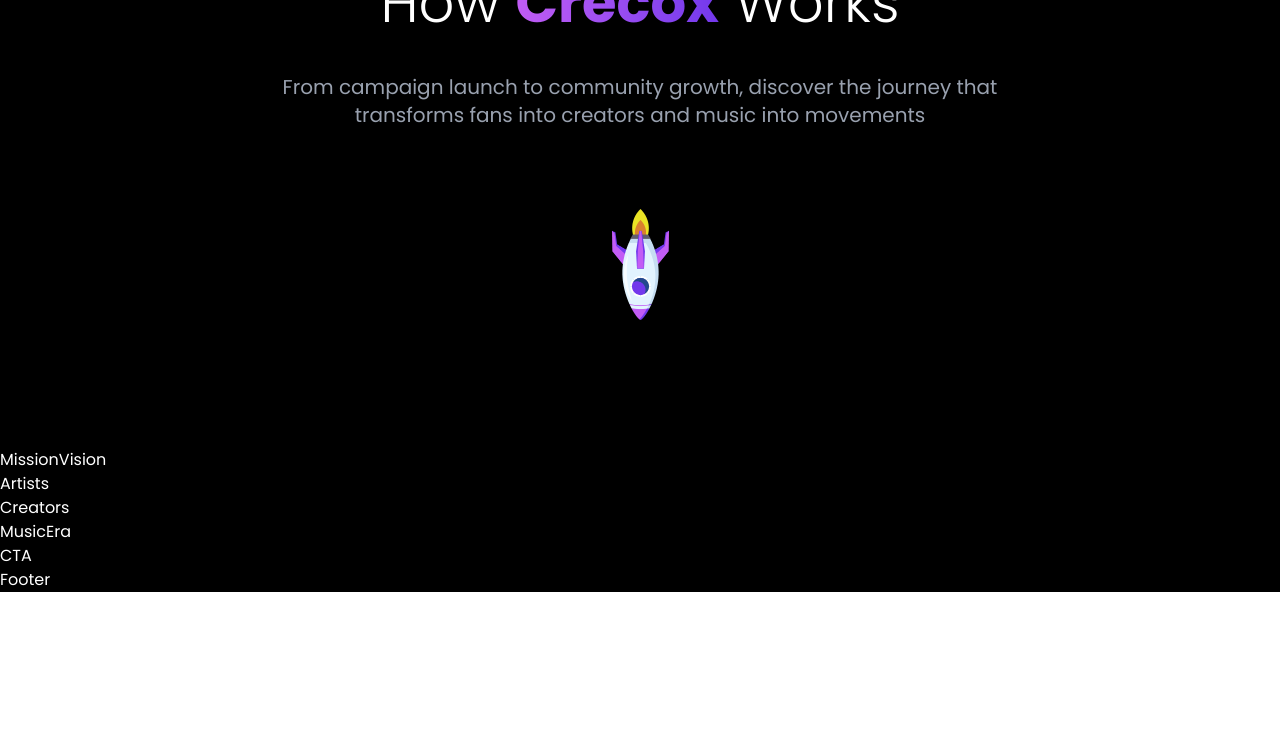
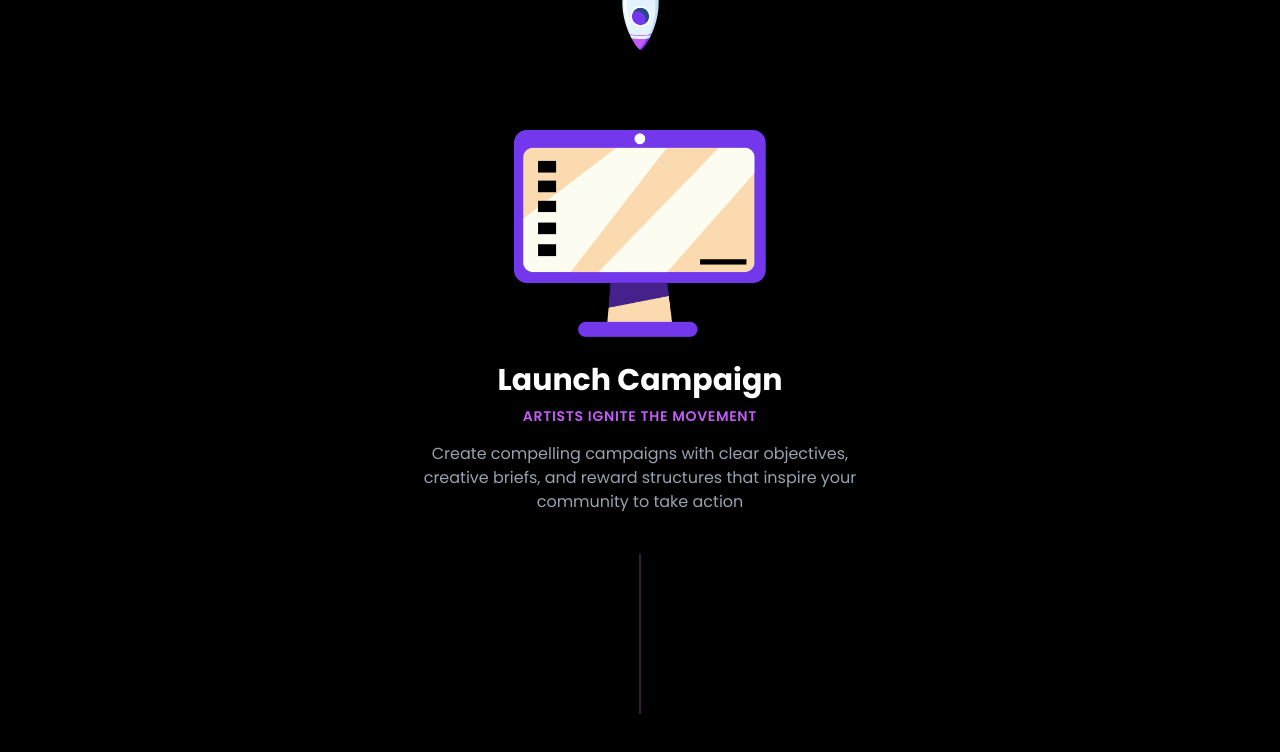
Before and after one commit to dev-mahata/crecox, a React (Vite) app: page / in a window 1280 px wide. Shown: the part 1280-2032 px from the top of the page. Before the commit the page ends 1872 px from the top, so only its background shows below. Built offline with nearby package versions, Linux system fonts and the light colour scheme.

Commit message:
Started mission vission

```diff
--- a/src/components/Hero.jsx
+++ b/src/components/Hero.jsx
@@ -10,7 +10,7 @@
 
 function Hero() {
   return (
-    <section className='min-h-[990px] flex items-center justify-center py-24'>
+    <section className='min-h-[calc(100vh-80px)] flex items-center justify-center py-24'>
 
       <div className="max-w-7xl mx-auto px-6">
 
@@ -44,7 +44,7 @@
             </p>
 
             {/* Buttons */}
-            <div className="hero-buttons mt-10 flex flex-col md:flex-row gap-4">
+            <div className="hero-buttons mt-10 flex items-center flex-col md:flex-row gap-4">
               <div className="relative inline-block">
                 <div className="md:absolute inset-0 blur-3xl opacity-70 bg-linear-to-r from-[#FBDAAF] via-[#C25CF5] to-[#7338EC] rounded-full"></div>
                 <button className="relative flex items-center gap-3 px-8 py-4 rounded-full
--- a/src/components/MissionVision.jsx
+++ b/src/components/MissionVision.jsx
@@ -2,7 +2,21 @@
 
 function MissionVision() {
   return (
-    <div>MissionVision</div>
+    <section className='md:py-32 md:px-70'>
+      <div className='text-center'>
+        {/* Heading */}
+        <h2 className='font-semibold md:font-bold text-[45px] md:text-[56px] leading-12 md:leading-15'>
+          Revolutionizing <span className='font-light text-[45px] md:text-[56px] leading-12 md:leading-15'>Music Growth</span>
+        </h2>
+
+        {/* Description */}
+        <p className='text-[#99A1AF] mt-12 text-[18px] mx-auto md:text-[20px] max-w-[70%] leading-6 md:leading-7'>CrecoX is a global UGC music marketing platform that empowers real people—fans, creators, and music lovers—to drive authentic engagement and participatory growth.</p>
+
+        <div>
+
+        </div>
+      </div>
+    </section>
   )
 }
 
--- a/src/components/Navbar.jsx
+++ b/src/components/Navbar.jsx
@@ -8,7 +8,7 @@
             <div className="mx-auto px-6 py-4 flex items-center justify-between">
 
                 <div className="">
-                    <img src={logo} className='h-10' alt="" />
+                    <a href=""><img src={logo} className='h-10' alt="" /></a>
                 </div>
 
                 <div className="hidden md:flex gap-8 text-sm text-[#99A1AF]">
--- a/src/components/Workflow.jsx
+++ b/src/components/Workflow.jsx
@@ -1,11 +1,13 @@
 import React from 'react'
 import { Network } from 'lucide-react'
 import rocket from "../assets/images/rocket.png"
+import { workflowSteps } from './WorkflowData'
+import WorkflowStep from './WorkflowStep'
 
 function Workflow() {
   return (
-    <section className='flex py-32'>
-      <div className='max-w-7xl mx-auto px-6 text-center flex flex-col items-center'>
+    <section className='flex md:py-32 md:px-70'>
+      <div className='max-w-7xl mx-auto px-6 flex flex-col items-center text-center'>
 
         {/* Badge */}
         <div className='flex w-fit items-center text-[#FBDAAF] mb-6 gap-2 px-4 py-2 rounded-full bg-[#FBDAAF]/10 border border-[#FBDAAF]/20 text-sm font-medium'>
@@ -28,6 +30,16 @@
           <img src={rocket} width={57} />
         </div>
 
+        <div className=" mt-20 max-w-3xl">
+          {workflowSteps.map((step, index) => (
+            <div key={index} className=" flex flex-col items-center">
+              <WorkflowStep step={step} />
+              {index !== workflowSteps.length - 1 && (
+                <div className="w-0.5 h-40 bg-[#E4B5FB33] mt-10 mb-10"></div>
+              )}
+            </div>
+          ))}
+        </div>
       </div>
     </section>
   )
--- a/src/components/WorkflowStep.jsx
+++ b/src/components/WorkflowStep.jsx
@@ -2,11 +2,13 @@
 
 function WorkflowStep({step}) {
   return (
-    <div className='text-center'>
-        <img src={step.icon} alt="" className='w-91.25 h-67.5 mb-6 mx-auto' />
+    <div className='text-center flex flex-col items-center justify-center'>
+        <div className='h-52 mb-6'>
+            <img src={step.image} alt="" className={`h-full object-contain`} />
+        </div>
         <h3 className='font-semibold md:font-bold text-[24px] md:text-[30px] leading-7 md:leading-9'>{step.title}</h3>
         <p className='text-[#C25CF5] leading-4.5 md:leading-5 text-[14px] tracking-[0.5px] md:tracking-[0.7px] mt-2 font-semibold uppercase'>{step.subtitle}</p>
-        <p className='mt-4 text-[16px] leading-6 md:leading-7.3 max-w-md'>{step.description}</p>
+        <p className='mt-4 text-[16px] leading-6 md:leading-7.3 max-w-[70%] mx-auto text-[#99A1AF]'>{step.description}</p>
     </div>
   )
 }
--- a/src/components/workflowData.js
+++ b/src/components/workflowData.js
@@ -32,7 +32,7 @@
  },
  {
     image: "/images/reward.png",
-    title: "LReward & Grow Together",
+    title: "Reward & Grow Together",
     subtitle: "RECOGNITION FUELS MOMENTUM",
     description: "Top contributors earn rewards, exclusive access, and meaningful recognition that builds loyalty and drives continued participation. As creators feel valued, your community expands naturally—creating a stronger, more impactful cycle for every new campaign"
  },
```
